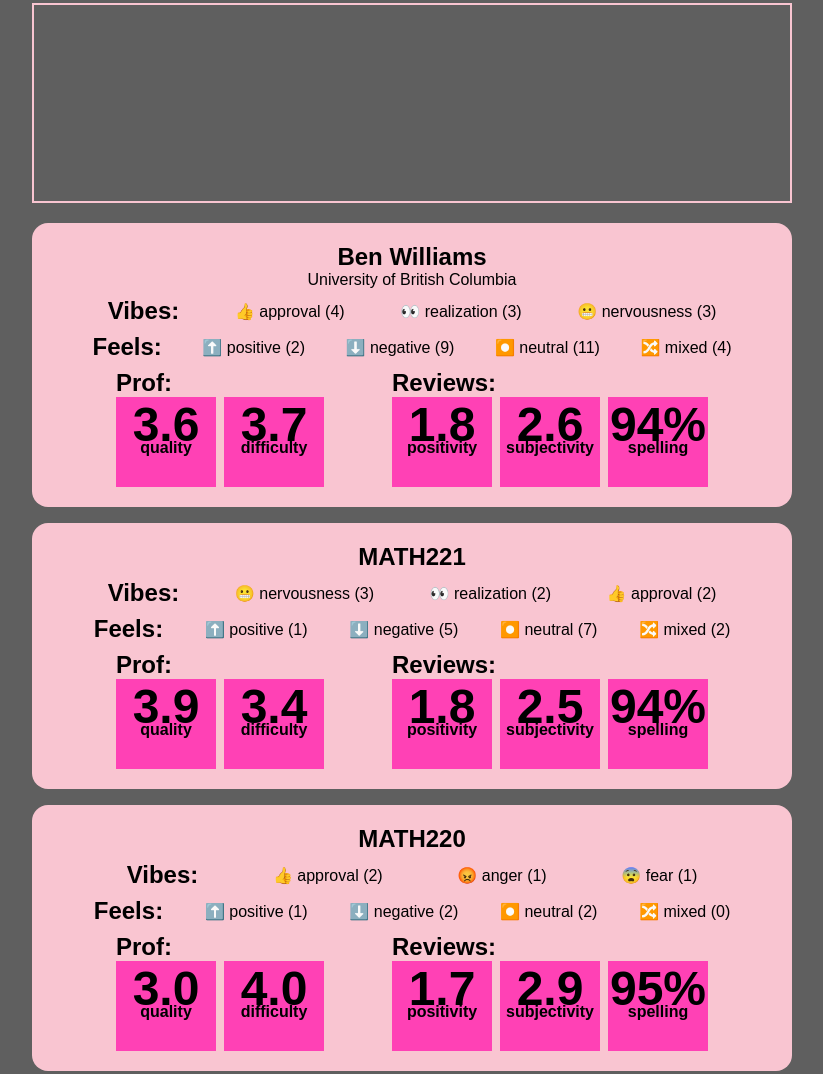
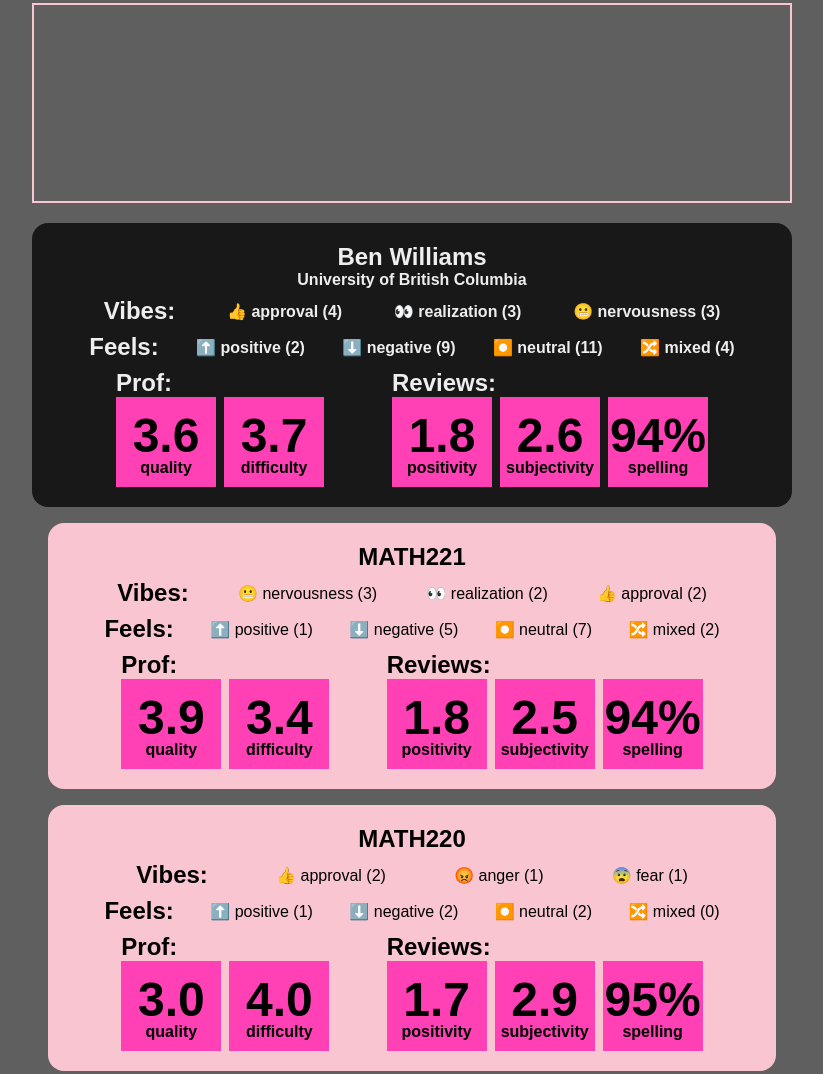
Before and after one commit to Jonqora/VibeCheckMyProf, a website: page web/index.html in a window 1280 px wide. Shown: the part 291-1365 px from the top of the page, without its empty margins (228-1051 px from the left). Drawn offline with Linux system fonts and the light colour scheme.

Commit message:
Choose contrasting colors for prof vs courses

```diff
--- a/web/styles.css
+++ b/web/styles.css
@@ -44,7 +44,6 @@
     background-color: transparent;
     color: #f9c5d1;
     outline: none;
-    text-align: right;
 }
 
 .input-field::placeholder {
@@ -109,9 +108,24 @@
 .response-prof, .course {
     border: 0.25rem solid transparent;
     border-radius: 1rem;
+    margin-top: 1rem;
+    padding: 1rem;
+}
+
+.response-prof {
+    background-color: #181818;
+    color: #eeeeee;
+    font-weight: bold;
+}
+
+.response-prof .stats-box {
+    color: #000;
+}
+
+.course {
     background-color: #f9c5d1;
-    margin-top: 1em;
-    padding: 1rem;
+    margin-left: 1rem;
+    margin-right: 1rem;
 }
 
 .stats-prof, .stats-reviews {
@@ -126,8 +140,17 @@
 .stats-box {
     width: 100px;
     height: 90px;
+    margin: 0 0.25rem 0 0.25rem;
+    display: flex;
+    flex-direction: column;
+    justify-content: center;
+}
+
+.response-prof .stats-box {
     background-color: #ff41b5;
-    margin: 0 0.25rem 0 0.25rem;
+}
+.course .stats-box {
+    background-color: #ff41b5;
 }
 
 .stats-prof, .stats-reviews {
@@ -142,7 +165,7 @@
 .stats-stat {
     font-size: 3rem;
     font-weight: bold;
-    margin-bottom: -0.8rem;
+    margin-bottom: -0.25rem;
 }
 
 .stats-text {
```
